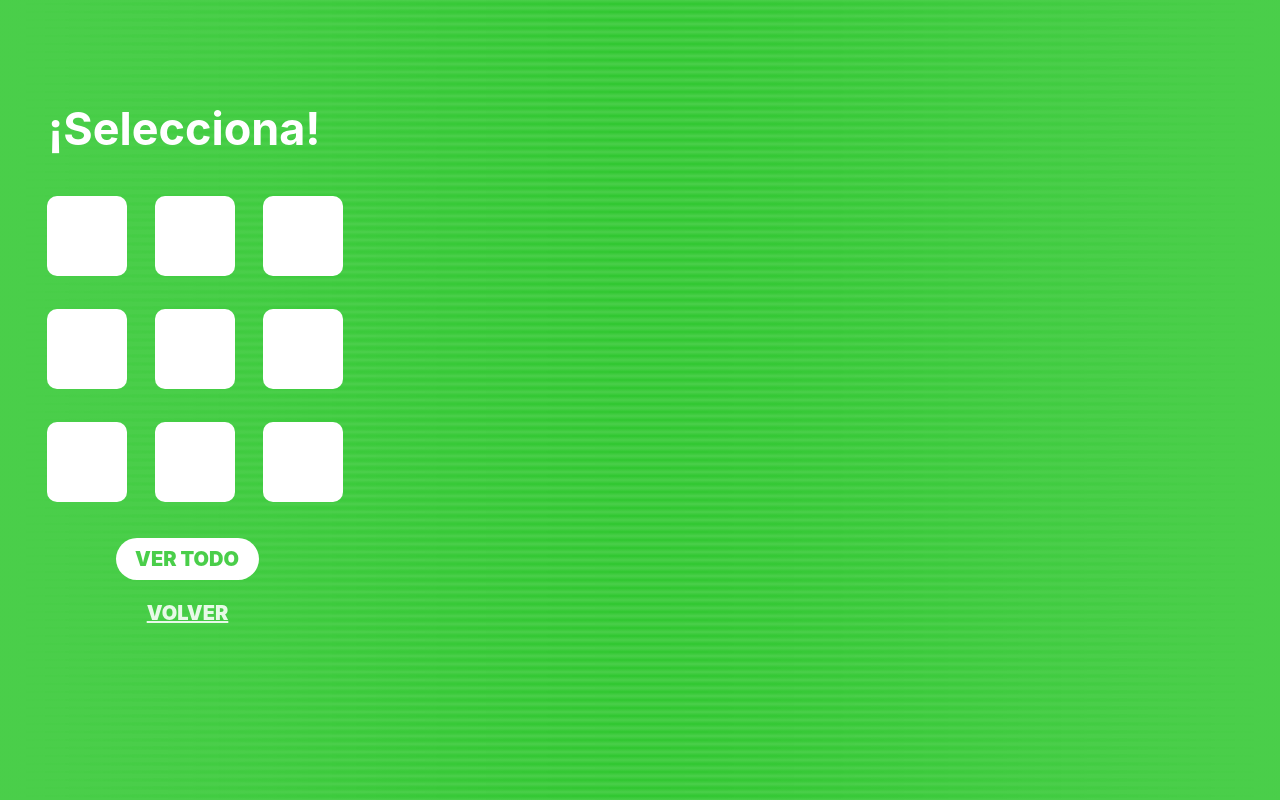
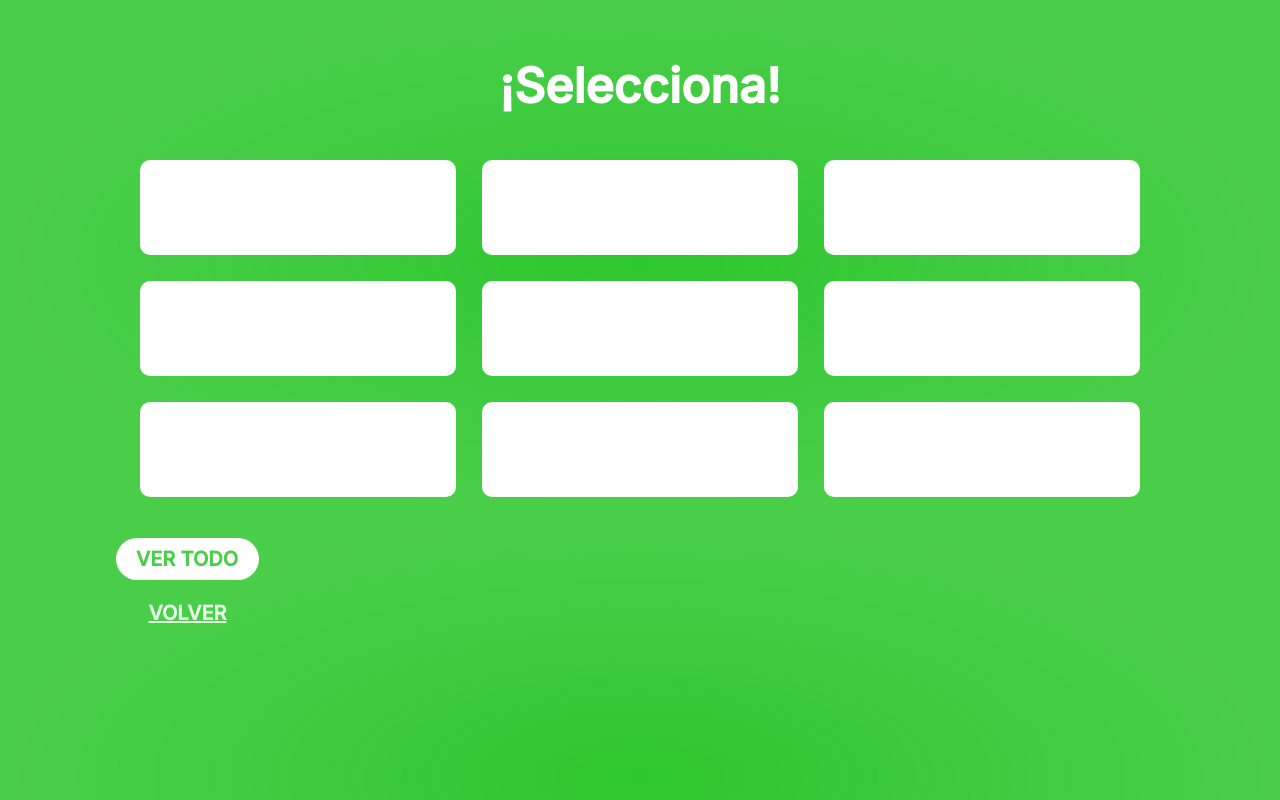
Before and after one commit to Israel-Mancha/FortiApp, a PHP site: page /deportivos.php in a window 1280 px wide. Run offline with PHP 8.4, Linux system fonts and the light colour scheme.

Commit message:
actualizado

```diff
--- a/css/styles.css
+++ b/css/styles.css
@@ -393,7 +393,7 @@ width: 143px;
 height: 42px;
 left: 116px;
 top: 538px;
-
+z-index: -1;
 background: #FFFFFF;
 border-radius: 50px;
 }
@@ -441,17 +441,18 @@ color: #FFFFFF;
     height: 100%;
     overflow: auto;
     flex-direction: row;
-    padding-top: 5em;
+    padding-top: 2em;
 }
 
 .FlexContainer div {
-  width: 25%;
-    height: 113px;
-    margin: 7px;
-  background-color: lightblue;
+  border-radius: 10px;
+    width: 25%;
+    height: 95px;
+    margin: 13px;
+    background-color: white;
 }
 .titulo{
-
+  padding-top: 1em;
   width: 100%;
   text-align: center;
   align-items: center;
--- a/deportivos.php
+++ b/deportivos.php
@@ -7,6 +7,9 @@ error_reporting(0);
 <!DOCTYPE html>
 <html lang="en">
 <head>
+<link rel="preconnect" href="https://fonts.googleapis.com">
+    <link rel="preconnect" href="https://fonts.gstatic.com" crossorigin>
+    <link href="https://fonts.googleapis.com/css2?family=Inter:wght@400;500&display=swap" rel="stylesheet">
     <link rel="stylesheet" href="css/styles.css">
     <meta charset="UTF-8">
     <meta http-equiv="X-UA-Compatible" content="IE=edge">
@@ -15,24 +18,23 @@ error_reporting(0);
 </head>
 <body class="fondo">
 
-    <p class="palabra_selecciona">¡Selecciona!</p>
-    <div class="content">
-      <div class="Rectangle8"></div>
-    <div class="balon_futbol"></div>
-    <div class="palabra_ajedrez"></div>
-    <div class="palabra_audifonos"></div>
-    <div class="Rectangle11"></div>
-    <div class="Rectangle14"></div>
-    <div class="Rectangle9"></div>
-    <div class="Rectangle12"></div>
-    <div class="Rectangle10"></div>
-    <div class="Rectangle13"></div>
-    <div class="Rectangle16"></div>
-    <div class="Rectangle15"></div>
-    </div>
-    <div class="Rectangle17"></div>
-    <a class="ver_todo" href="prod_seleccionados">VER TODO</a>
+    <div class="titulo">¡Selecciona!</div>
+    <section class='FlexContainer'>
+
+            <div></div>
+            <div></div>
+            <div></div>
+            <div></div>
+            <div></div>
+            <div></div>
+            <div></div>
+            <div></div>
+            <div></div>
+        </section>
+
     <div>
+        <a class="ver_todo" href="prod_usados.php">VER TODO</a>
+         <div class="Rectangle17"></div>
         <a class="btnvolver" href="selecciona_cat.php">VOLVER</a>
     </div>
 
```
Also changed, not shown: cultural.php (+19 -17 lines), instrumentos.php (+12 -3 lines), img/guitar.png (added), 2 other files.
